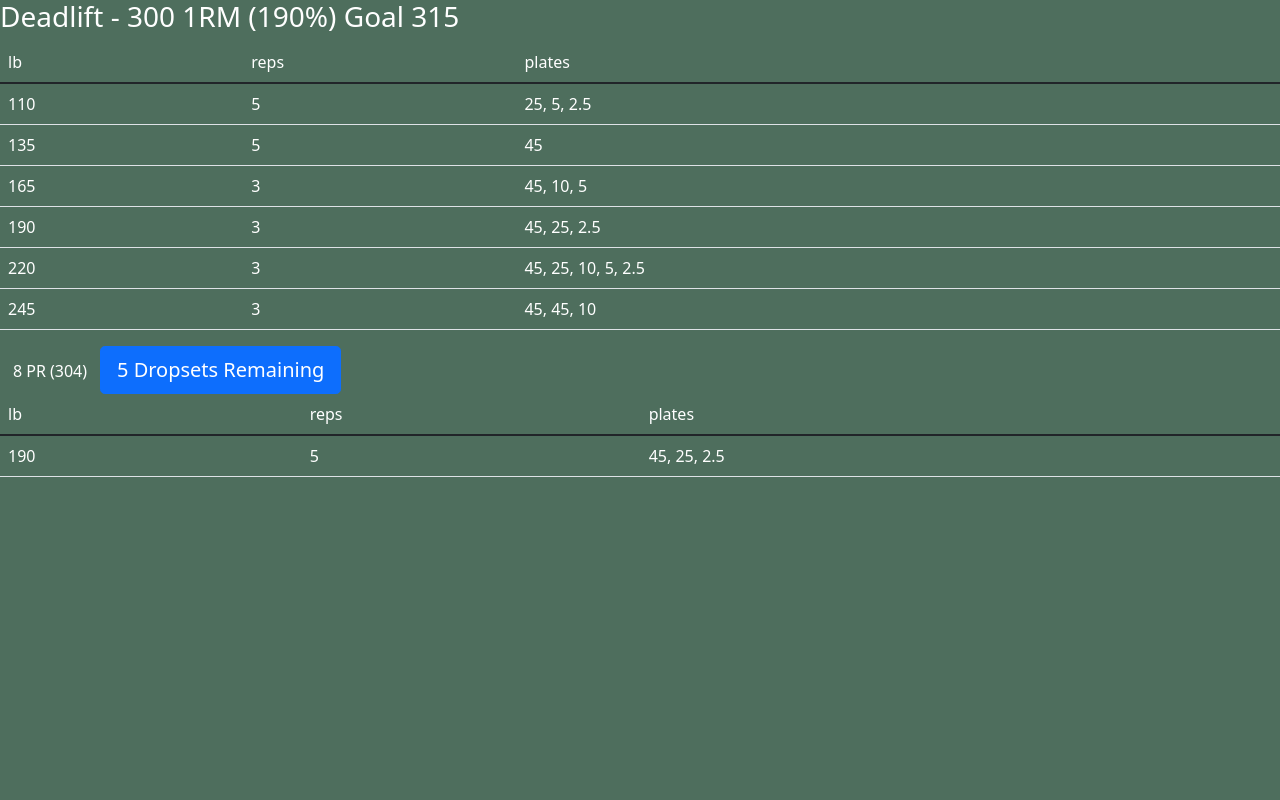
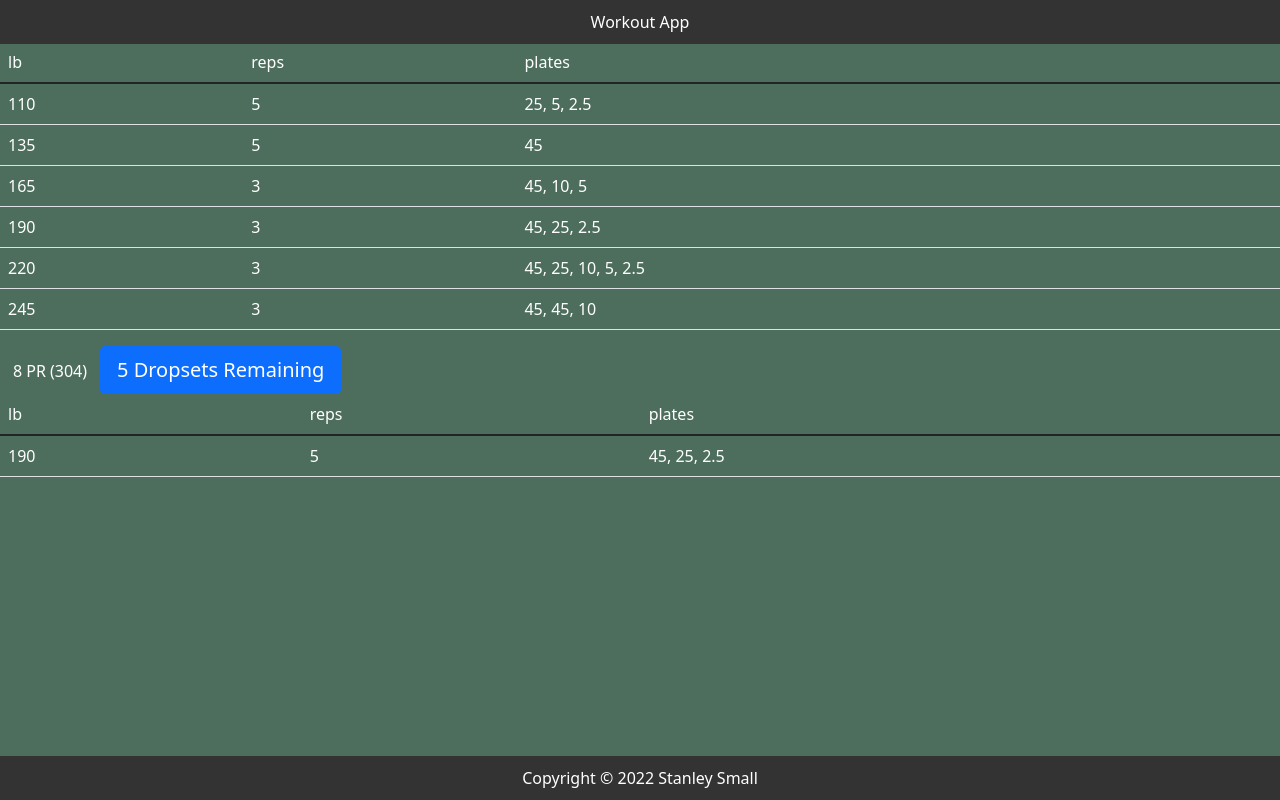
Before and after one commit to stanleysmall/workout, a plain HTML site: page index.html in a window 1280 px wide. Drawn offline with nearby package versions, Linux system fonts and the light colour scheme.

Commit message:
Add header and footer

```diff
--- a/index.html
+++ b/index.html
@@ -10,9 +10,15 @@
 </head>
 
 <body>
+  <div class="fixed-header">
+    Workout App
+  </div>
   <script type="text/javascript" src="personal.js"></script>
   <script type="text/javascript" src="weeks.js"></script>
   <script type="text/javascript" src="script.js"></script>
+  <div class="fixed-footer">
+    Copyright &copy; 2022 Stanley Small
+  </div>
 </body>
 
 <style>
@@ -31,4 +37,22 @@
   h3 {
     color: white;
   }
+
+  .fixed-header,
+  .fixed-footer {
+    width: 100%;
+    position: fixed;
+    background: #333;
+    padding: 10px 0;
+    color: #fff;
+    text-align: center;
+  }
+
+  .fixed-header {
+    top: 0;
+  }
+
+  .fixed-footer {
+    bottom: 0;
+  }
 </style>
```
